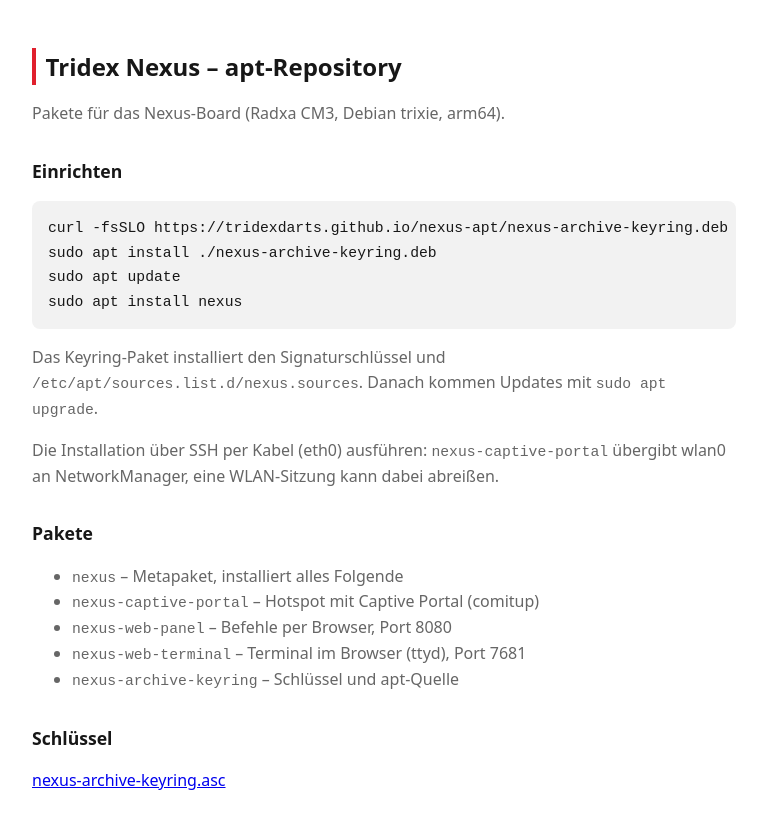
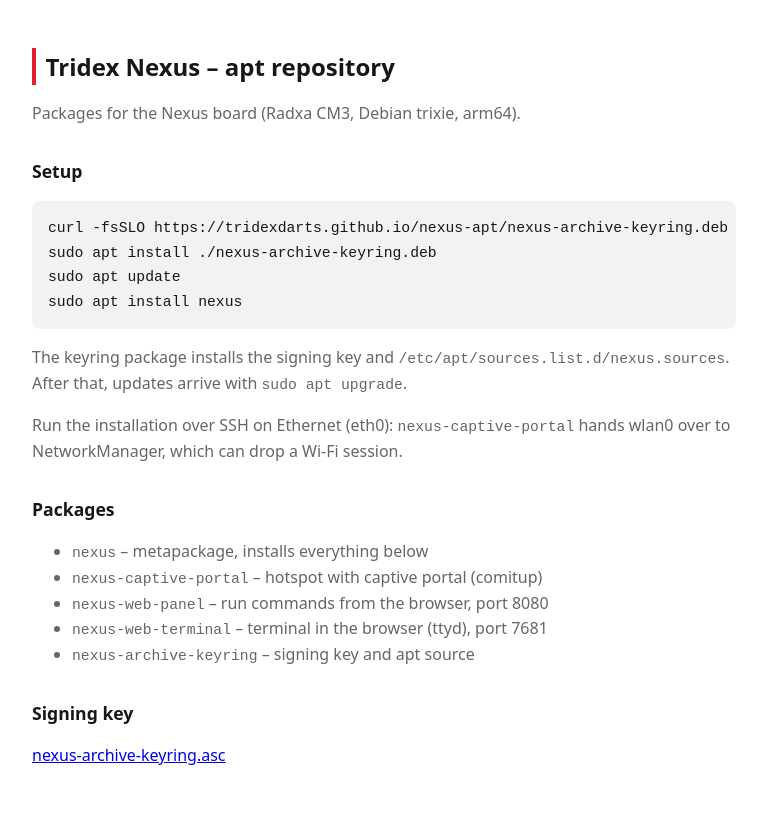
Before and after one commit to tridexdarts/nexus, a plain HTML site: page packaging/apt/index.html in a window 1280 px wide. Shown: the whole page, without its empty margins (256-1023 px from the left). Drawn offline with Linux system fonts and the light colour scheme.

Commit message:
Translate the apt repository page to English

```diff
--- a/packaging/apt/index.html
+++ b/packaging/apt/index.html
@@ -1,5 +1,5 @@
 <!doctype html>
-<html lang="de">
+<html lang="en">
 <head>
 <meta charset="utf-8">
 <meta name="viewport" content="width=device-width, initial-scale=1">
@@ -19,30 +19,30 @@
 </style>
 </head>
 <body>
-<h1>Tridex Nexus – apt-Repository</h1>
-<p>Pakete für das Nexus-Board (Radxa CM3, Debian trixie, arm64).</p>
+<h1>Tridex Nexus – apt repository</h1>
+<p>Packages for the Nexus board (Radxa CM3, Debian trixie, arm64).</p>
 
-<h2>Einrichten</h2>
+<h2>Setup</h2>
 <pre><code>curl -fsSLO https://tridexdarts.github.io/nexus-apt/nexus-archive-keyring.deb
 sudo apt install ./nexus-archive-keyring.deb
 sudo apt update
 sudo apt install nexus</code></pre>
-<p>Das Keyring-Paket installiert den Signaturschlüssel und
-<code>/etc/apt/sources.list.d/nexus.sources</code>. Danach kommen Updates mit
+<p>The keyring package installs the signing key and
+<code>/etc/apt/sources.list.d/nexus.sources</code>. After that, updates arrive with
 <code>sudo apt upgrade</code>.</p>
-<p>Die Installation über SSH per Kabel (eth0) ausführen: <code>nexus-captive-portal</code>
-übergibt wlan0 an NetworkManager, eine WLAN-Sitzung kann dabei abreißen.</p>
+<p>Run the installation over SSH on Ethernet (eth0): <code>nexus-captive-portal</code>
+hands wlan0 over to NetworkManager, which can drop a Wi-Fi session.</p>
 
-<h2>Pakete</h2>
+<h2>Packages</h2>
 <ul>
-  <li><code>nexus</code> – Metapaket, installiert alles Folgende</li>
-  <li><code>nexus-captive-portal</code> – Hotspot mit Captive Portal (comitup)</li>
-  <li><code>nexus-web-panel</code> – Befehle per Browser, Port 8080</li>
-  <li><code>nexus-web-terminal</code> – Terminal im Browser (ttyd), Port 7681</li>
-  <li><code>nexus-archive-keyring</code> – Schlüssel und apt-Quelle</li>
+  <li><code>nexus</code> – metapackage, installs everything below</li>
+  <li><code>nexus-captive-portal</code> – hotspot with captive portal (comitup)</li>
+  <li><code>nexus-web-panel</code> – run commands from the browser, port 8080</li>
+  <li><code>nexus-web-terminal</code> – terminal in the browser (ttyd), port 7681</li>
+  <li><code>nexus-archive-keyring</code> – signing key and apt source</li>
 </ul>
 
-<h2>Schlüssel</h2>
+<h2>Signing key</h2>
 <p><a href="nexus-archive-keyring.asc">nexus-archive-keyring.asc</a></p>
 </body>
 </html>
```
